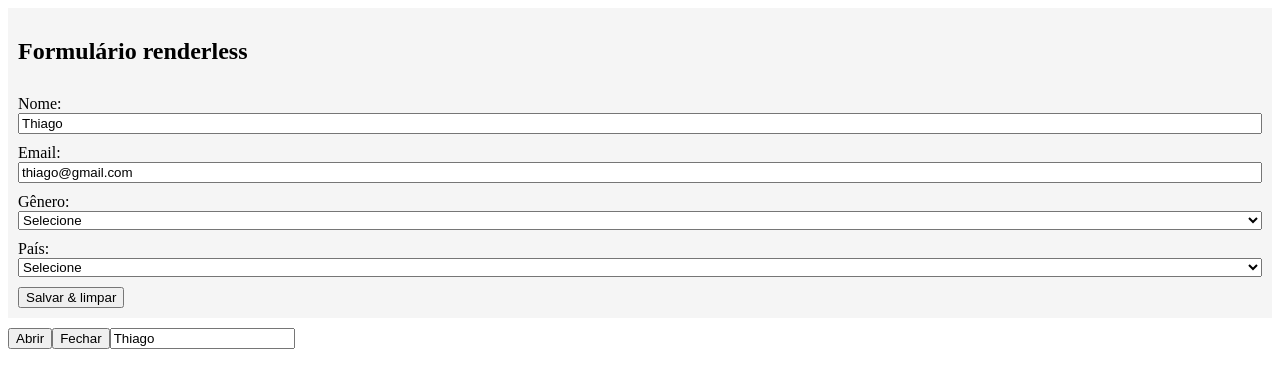
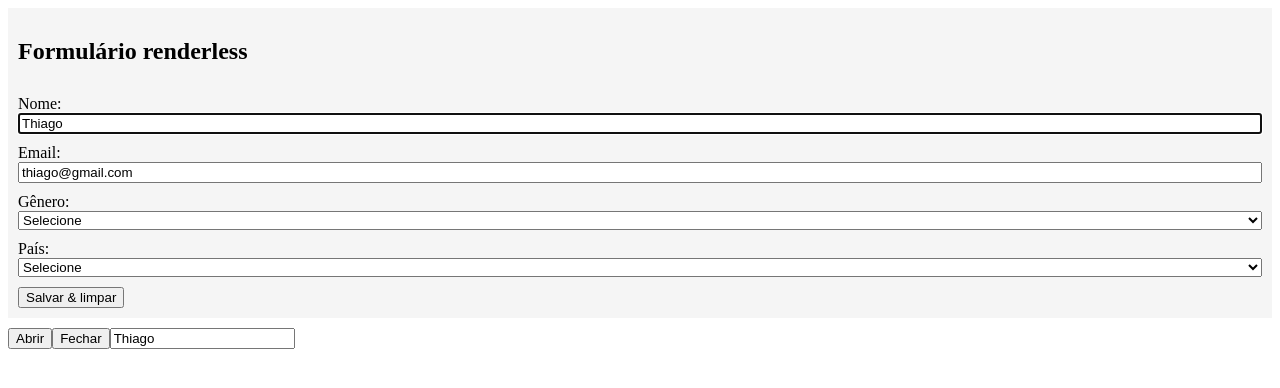
Before and after one commit to JamesUNT/arch-composable-provide-inject, a Vue app: page / in a window 1280 px wide. Shown: the top 388 px of the page. Built offline with nearby package versions, Linux system fonts and the light colour scheme.

Commit message:
feat: implementando a funcionalidade de focus no formulário do modal.

```diff
--- a/src/composables/useForm.ts
+++ b/src/composables/useForm.ts
@@ -1,6 +1,7 @@
 import { Reactive, provide, inject, toRaw, ref, onBeforeUpdate, Ref } from 'vue'
 
 export interface ModalFormContext {
+  elements: Ref<Record<string, HTMLElement>>
   reset(): void
   isFilled(): boolean
   camposNaoPreenchidos: Ref<string[]>
@@ -52,13 +53,14 @@ export function useModalForm<T extends Record<string, string>>(data: Reactive<T>
   })
 
   provide<ModalFormContext>(ModalFromSymbol, {
+    elements,
     reset,
     isFilled,
     camposNaoPreenchidos,
     getFunctionModalRef,
   })
 
-  return { isFilled, reset, camposNaoPreenchidos, getFunctionModalRef }
+  return { elements, isFilled, reset, camposNaoPreenchidos, getFunctionModalRef }
 }
 
 export function useModalFormContext() {
--- a/src/modals/modal/modal-component.vue
+++ b/src/modals/modal/modal-component.vue
@@ -61,7 +61,7 @@
 </template>
 
 <script setup lang="ts">
-import { onMounted, reactive } from 'vue'
+import { nextTick, onMounted, reactive } from 'vue'
 import { FormData } from './modal-model'
 import { useModalController } from '../../composables/usoModalCotroller'
 import { useModalForm } from '../../composables/useForm'
@@ -75,14 +75,20 @@ const estado = reactive<FormData>({
 })
 
 const { open, close } = useModalController()
-const { camposNaoPreenchidos, reset, isFilled, getFunctionModalRef } = useModalForm(estado)
+const { elements, camposNaoPreenchidos, reset, isFilled, getFunctionModalRef } =
+  useModalForm(estado)
 
 function realizarRequisicao(event) {
   event.preventDefault()
+  if (isFilled()) {
+    alert(
+      `formulário enviado com sucesso! Form: ${Object.keys(estado).map((key) => `\n${key} : ${estado[key]}`)}`,
+    )
+    reset()
+  }
   alert(
-    `formulário enviado com sucesso! Form: ${Object.keys(estado).map((key) => `\n${key} : ${estado[key]}`)}`,
+    `Ainda há campos a serem preenchidos: ${camposNaoPreenchidos.value.map((el) => `\n ${el}`)}`,
   )
-  reset()
 }
 
 function fecharModal() {
@@ -97,8 +103,10 @@ function fecharModal() {
   )
 }
 
-onMounted(() => {
+onMounted(async () => {
   open()
+  await nextTick()
+  elements.value['name'].focus()
 })
 </script>
 
```
